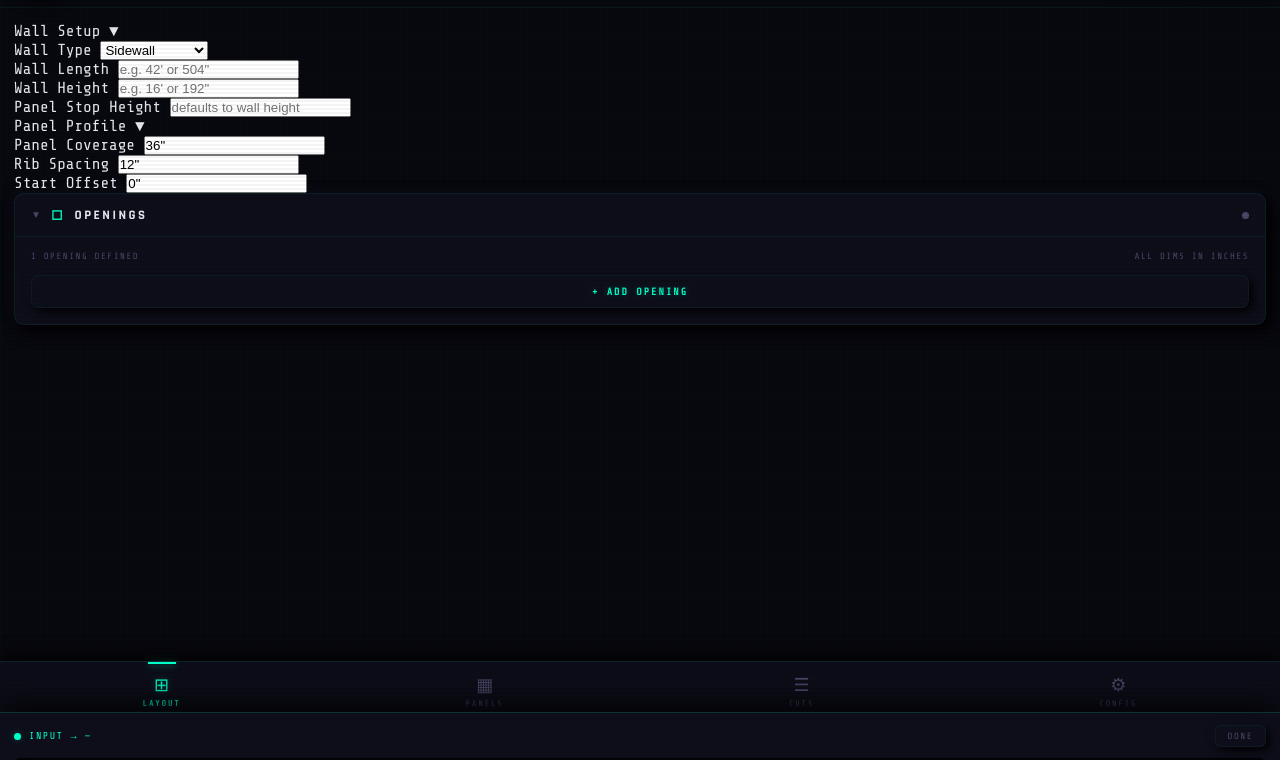
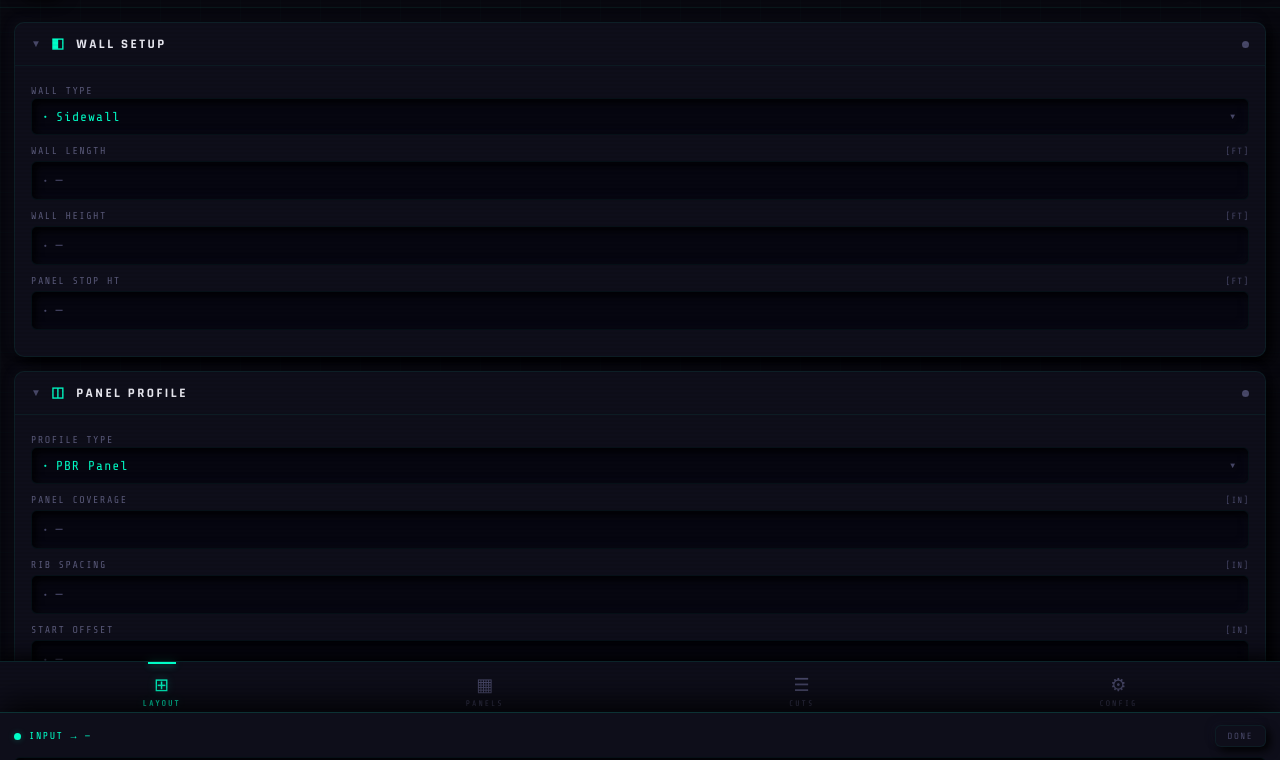
Before and after one commit to Crosas27/Layout_CR27, a plain HTML site: page index.html in a window 1280 px wide. Shown: the part 88-848 px from the top of the page. Before the commit the page ends 800 px from the top, so only its background shows below. Drawn offline with nearby package versions, Linux system fonts and the light colour scheme.

Commit message:
Update index.html

```diff
--- a/index.html
+++ b/index.html
@@ -44,114 +44,56 @@
   <!-- Main content -->
   <main id="main" class="main">
 
-<!-- Wall Setup -->
-<div class="card collapsible open">
-  <div class="card-header">
-    <span>Wall Setup</span>
-    <span class="chevron">▼</span>
-  </div>
+    <!-- WALL SETUP -->
+    <section class="console-card nm-raised" data-section="wall">
+      <button class="section-bar" data-toggle="wall">
+        <span class="section-bar__arrow">▼</span>
+        <span class="section-bar__icon">◧</span>
+        <span class="section-bar__title">WALL SETUP</span>
+        <span class="led" data-led="wall"></span>
+      </button>
+      <div class="section-body" data-body="wall">
+        <div class="con-select" data-select="wallType">
+          <label class="con-label">WALL TYPE</label>
+          <button class="nm-well con-select__trigger">
+            <span class="con-select__val"><span class="dot">●</span> <span data-select-text>Sidewall</span></span>
+            <span class="con-select__arrow">▼</span>
+          </button>
+          <div class="con-select__dropdown nm-raised" hidden></div>
+        </div>
+        <div id="wallFields"></div>
+      </div>
+    </section>
 
-  <div class="card-body">
-    <div class="field-grid-2">
-      <div class="field-group">
-        <label for="wallType">Wall Type</label>
-        <select id="wallType">
-          <option value="sidewall">Sidewall</option>
-          <option value="gable">Gable Endwall</option>
-        </select>
-      </div>
-
-      <div class="field-group">
-        <label for="wallLength">Wall Length</label>
-        <input id="wallLength" class="measure-input" type="text" inputmode="none" placeholder='e.g. 42&apos; or 504"' />
-      </div>
-    </div>
-
-    <div id="sidewallFields" class="field-grid-2">
-      <div class="field-group">
-        <label for="wallHeight">Wall Height</label>
-        <input id="wallHeight" class="measure-input" type="text" inputmode="none" placeholder='e.g. 16&apos; or 192"' />
-      </div>
-
-      <div class="field-group">
-        <label for="panelStopHeight">Panel Stop Height</label>
-        <input id="panelStopHeight" class="measure-input" type="text" inputmode="none" placeholder='defaults to wall height' />
-      </div>
-    </div>
-
-    <div id="gableFields" style="display: none;">
-      <div class="field-grid-2">
-        <div class="field-group">
-          <label for="leftEaveHeight">Left Eave Height</label>
-          <input id="leftEaveHeight" class="measure-input" type="text" inputmode="none" placeholder='e.g. 16&apos; or 192"' />
+    <!-- PANEL PROFILE -->
+    <section class="console-card nm-raised" data-section="profile">
+      <button class="section-bar" data-toggle="profile">
+        <span class="section-bar__arrow">▼</span>
+        <span class="section-bar__icon">◫</span>
+        <span class="section-bar__title">PANEL PROFILE</span>
+        <span class="led" data-led="profile"></span>
+      </button>
+      <div class="section-body" data-body="profile">
+        <div class="con-select" data-select="panelProfile">
+          <label class="con-label">PROFILE TYPE</label>
+          <button class="nm-well con-select__trigger">
+            <span class="con-select__val"><span class="dot">●</span> <span data-select-text>PBR Panel</span></span>
+            <span class="con-select__arrow">▼</span>
+          </button>
+          <div class="con-select__dropdown nm-raised" hidden></div>
         </div>
-
-        <div class="field-group">
-          <label for="rightEaveHeight">Right Eave Height</label>
-          <input id="rightEaveHeight" class="measure-input" type="text" inputmode="none" placeholder='e.g. 10&apos; 6"' />
+        <div id="profileFields"></div>
+        <div class="con-toggle">
+          <span class="con-label">SHOW RIB LINES</span>
+          <button class="con-toggle__track nm-well" data-toggle-switch="showRibs" data-on="true">
+            <span class="con-toggle__thumb"></span>
+            <span class="con-toggle__label">ON</span>
+          </button>
         </div>
       </div>
+    </section>
 
-      <div class="field-grid-2">
-        <div class="field-group">
-          <label for="leftPanelStopHeight">Left Panel Stop Height</label>
-          <input id="leftPanelStopHeight" class="measure-input" type="text" inputmode="none" placeholder='defaults to left eave' />
-        </div>
-
-        <div class="field-group">
-          <label for="rightPanelStopHeight">Right Panel Stop Height</label>
-          <input id="rightPanelStopHeight" class="measure-input" type="text" inputmode="none" placeholder='defaults to right eave' />
-        </div>
-      </div>
-
-      <div class="field-grid-2">
-        <div class="field-group">
-          <label for="ridgeHeight">Ridge Height</label>
-          <input id="ridgeHeight" class="measure-input" type="text" inputmode="none" placeholder='e.g. 18&apos; 6"' />
-        </div>
-
-        <div class="field-group">
-          <label for="ridgePosition">Ridge Position from Left</label>
-          <input id="ridgePosition" class="measure-input" type="text" inputmode="none" placeholder='e.g. 10&apos; or 120"' />
-        </div>
-      </div>
-
-      <div class="field-group">
-        <label for="ridgePanelStopHeight">Ridge Panel Stop Height</label>
-        <input id="ridgePanelStopHeight" class="measure-input" type="text" inputmode="none" placeholder='defaults to ridge height' />
-      </div>
-    </div>
-  </div>
-</div>
-
-<!-- Panel Profile -->
-<div class="card collapsible">
-  <div class="card-header">
-    <span>Panel Profile</span>
-    <span class="chevron">▼</span>
-  </div>
-
-  <div class="card-body">
-    <div class="field-grid-2">
-      <div class="field-group">
-        <label for="panelCoverage">Panel Coverage</label>
-        <input id="panelCoverage" class="measure-input" type="text" inputmode="none" value='36"' />
-      </div>
-
-      <div class="field-group">
-        <label for="ribSpacing">Rib Spacing</label>
-        <input id="ribSpacing" class="measure-input" type="text" inputmode="none" value='12"' />
-      </div>
-    </div>
-
-    <div class="field-group">
-      <label for="startOffset">Start Offset</label>
-      <input id="startOffset" class="measure-input" type="text" inputmode="none" value='0"' />
-    </div>
-  </div>
-</div>
-
-    <!-- OPENINGS -->
+  <!-- OPENINGS -->
     <section class="console-card nm-raised" data-section="openings">
       <button class="section-bar" data-toggle="openings">
         <span class="section-bar__arrow">▼</span>
```
